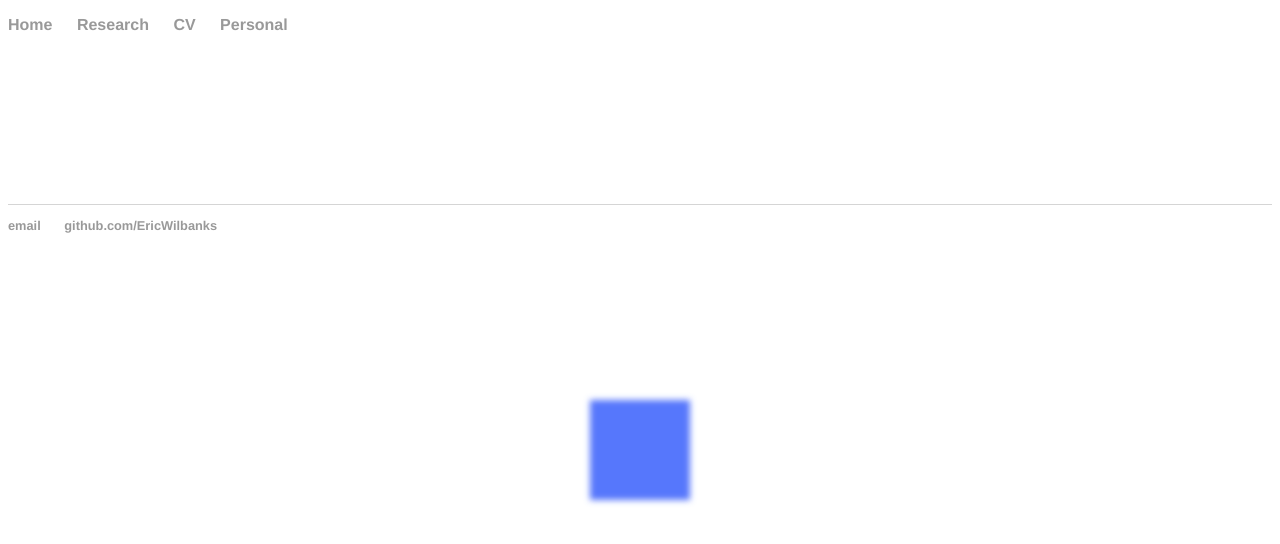
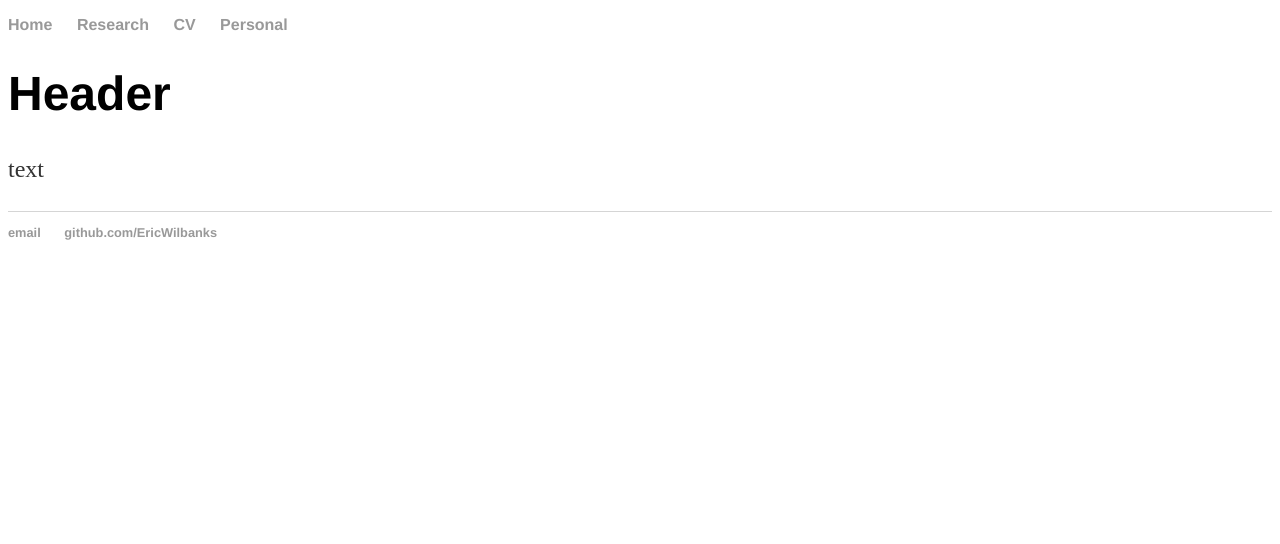
Before and after one commit to EricWilbanks/EricWilbanks.github.io, a Jekyll site: the page built from index.html, in a window 1280 px wide. Shown: the top 544 px of the page. Built offline with Jekyll 4.4.1, drawn with Linux system fonts in a browser that asks for light colours.

Commit message:
Update index.html

```diff
--- a/index.html
+++ b/index.html
@@ -3,12 +3,7 @@ layout: default
 title: Title
 ---
 
-<div class="square"></div>
-
-<svg xmlns="http://www.w3.org/2000/svg" version="1.1">
-  <defs>
-    <filter id="blur">
-      <feGaussianBlur in="SourceGraphic" stdDeviation="3" />
-    </filter>
-  </defs>
-</svg>
+<div class="blurb">
+  <h1>Header</h1>
+  <p>text</p>
+</div><!-- /.blurb -->
```
